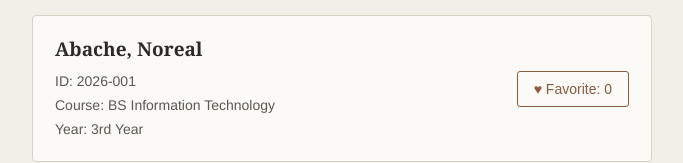
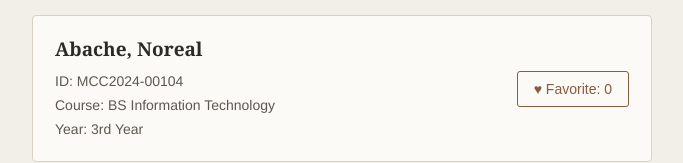
Before and after one commit to rhemzjhoncyruscapostol-source/Mini_React_Student_Directory, a React (Vite) app: page / in a window 1280 px wide. Shown: the part 128-291 px from the top of the page, without its empty margins (298-981 px from the left). Built offline with nearby package versions, Linux system fonts and the light colour scheme.

Commit message:
group activity

```diff
--- a/src/App.jsx
+++ b/src/App.jsx
@@ -2,7 +2,7 @@ import StudentCard from "./StudentCard.jsx";
 
 // Students sorted alphabetically by last name
 const students = [
-  { name: "Abache, Noreal", id: "2026-001", course: "BS Information Technology", year: "3rd Year" },
+  { name: "Abache, Noreal", id: "MCC2024-00104", course: "BS Information Technology", year: "3rd Year" },
   { name: "Apostol, Rhemz Jhon Cyrus C.", id: "2026-002", course: "BS Computer Science", year: "3rd Year" },
   { name: "Goot, Pholl Vincent", id: "2026-003", course: "BS Information Technology", year: "3rd Year" },
   { name: "Torres, John Francis", id: "2026-004", course: "BS Computer Science", year: "3rd Year" },
```
